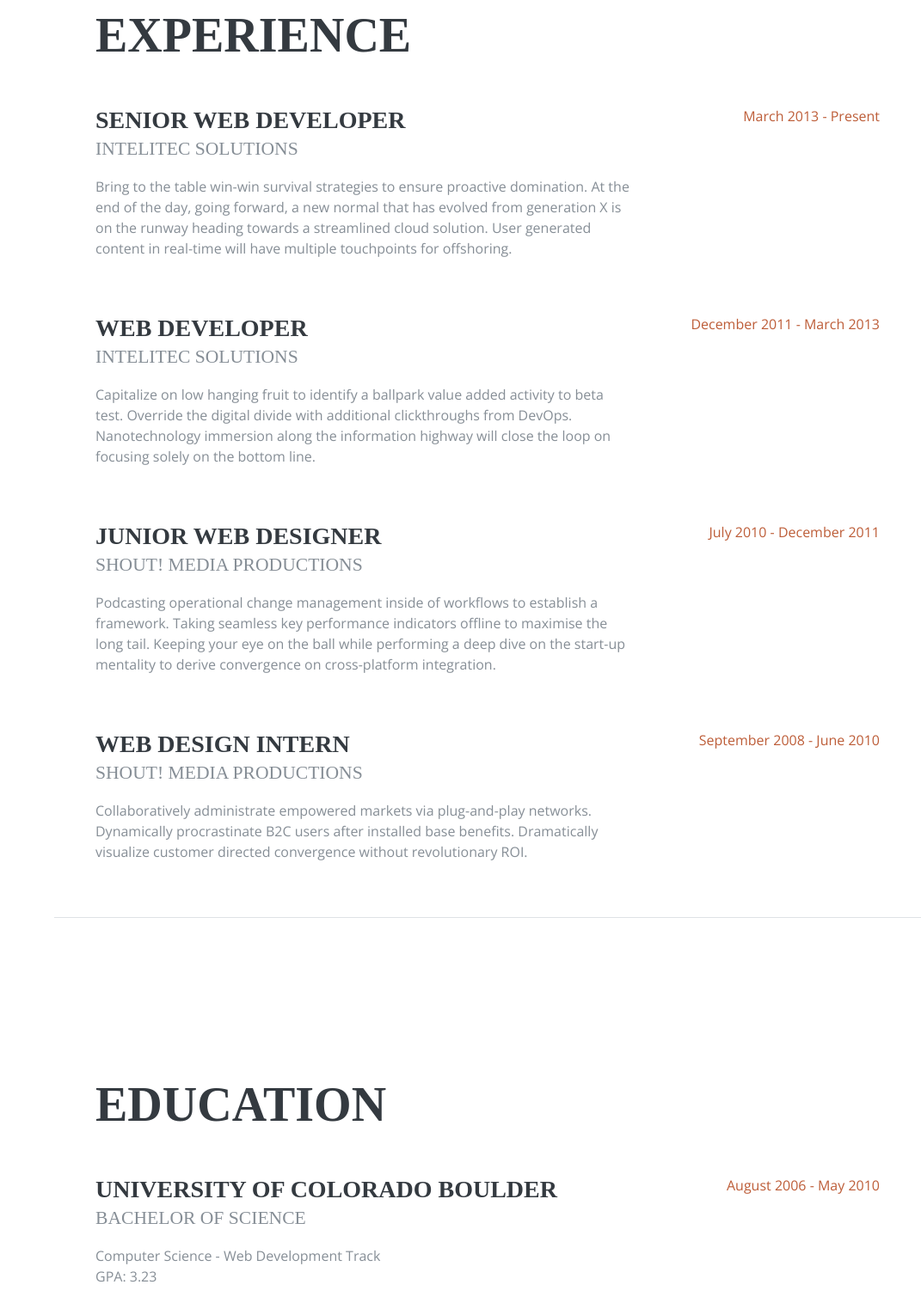
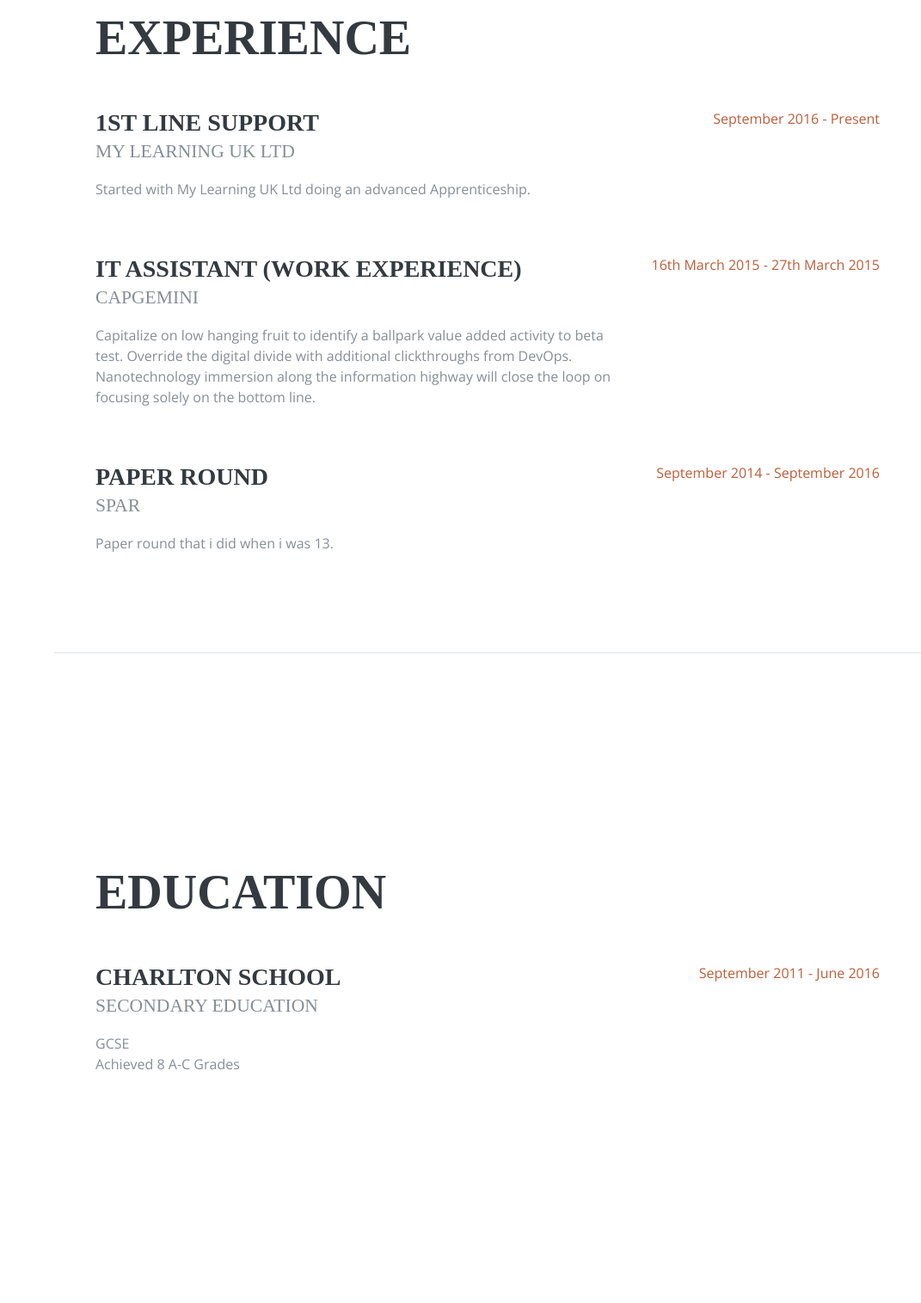
Before and after one commit to liamicy3aaa/liam-cv, a plain HTML site: page index.html in a window 1280 px wide. Shown: the part 840-2356 px from the top of the page at 86% size, without its empty margins (209-1280 px from the left). Drawn offline with nearby package versions, Linux system fonts and the light colour scheme; a web font is replaced by a local one.

Commit message:
Altered index file

```diff
--- a/css/resume.css
+++ b/css/resume.css
@@ -131,7 +131,7 @@ section.resume-section .resume-item .resume-date {
 }
 
 .bg-primary {
-  background-color: #BD5D38 !important;
+  background-color: #1E90FF !important;
 }
 
 .text-primary {
--- a/index.html
+++ b/index.html
@@ -8,7 +8,7 @@
     <meta name="description" content="">
     <meta name="author" content="">
 
-    <title>Resume - Start Bootstrap Theme</title>
+    <title>Liam McClelland</title>
 
     <!-- Bootstrap core CSS -->
     <link href="vendor/bootstrap/css/bootstrap.min.css" rel="stylesheet">
@@ -29,7 +29,7 @@
 
     <nav class="navbar navbar-expand-lg navbar-dark bg-primary fixed-top" id="sideNav">
       <a class="navbar-brand js-scroll-trigger" href="#page-top">
-        <span class="d-block d-lg-none">Start Bootstrap</span>
+        <span class="d-block d-lg-none">Liam McClelland</span>
         <span class="d-none d-lg-block">
           <img class="img-fluid img-profile rounded-circle mx-auto mb-2" src="img/profile.jpg" alt="">
         </span>
@@ -48,6 +48,9 @@
           <li class="nav-item">
             <a class="nav-link js-scroll-trigger" href="#education">Education</a>
           </li>
+           <li class="nav-item">
+          	<a class="nav-link js-scroll-trigger" href="#VolunteerWork">Volunteer Work</a>
+          </li>
           <li class="nav-item">
             <a class="nav-link js-scroll-trigger" href="#skills">Skills</a>
           </li>
@@ -65,11 +68,11 @@
 
       <section class="resume-section p-3 p-lg-5 d-flex d-column" id="about">
         <div class="my-auto">
-          <h1 class="mb-0">Clarence
-            <span class="text-primary">Taylor</span>
+          <h1 class="mb-0">Liam
+            <span class="text-primary">McClelland</span>
           </h1>
-          <div class="subheading mb-5">3542 Berry Street · Cheyenne Wells, CO 80810 · (317) 585-8468 ·
-            <a href="mailto:name@email.com">name@email.com</a>
+          <div class="subheading mb-5">3 Chichester Drive, Apley, Telford, Shropshire, TF1 6YT · (+44) 7772203632 ·
+            <a href="mailto:mcclellandl@icloud.com">mcclellandl@icloud.com</a>
           </div>
           <p class="mb-5">I am experienced in leveraging agile frameworks to provide a robust synopsis for high level overviews. Iterative approaches to corporate strategy foster collaborative thinking to further the overall value proposition.</p>
           <ul class="list-inline list-social-icons mb-0">
@@ -115,45 +118,35 @@
 
           <div class="resume-item d-flex flex-column flex-md-row mb-5">
             <div class="resume-content mr-auto">
-              <h3 class="mb-0">Senior Web Developer</h3>
-              <div class="subheading mb-3">Intelitec Solutions</div>
-              <p>Bring to the table win-win survival strategies to ensure proactive domination. At the end of the day, going forward, a new normal that has evolved from generation X is on the runway heading towards a streamlined cloud solution. User generated content in real-time will have multiple touchpoints for offshoring.</p>
-            </div>
+              <h3 class="mb-0">1st Line Support</h3>
+              <div class="subheading mb-3">My Learning UK Ltd</div>
+              <p>Started with My Learning UK Ltd doing an advanced Apprenticeship.</p>
+              </div>
             <div class="resume-date text-md-right">
-              <span class="text-primary">March 2013 - Present</span>
+              <span class="text-primary">September 2016 - Present</span>
             </div>
           </div>
 
           <div class="resume-item d-flex flex-column flex-md-row mb-5">
             <div class="resume-content mr-auto">
-              <h3 class="mb-0">Web Developer</h3>
-              <div class="subheading mb-3">Intelitec Solutions</div>
+              <h3 class="mb-0">IT Assistant (Work Experience)</h3>
+              <div class="subheading mb-3">Capgemini</div>
               <p>Capitalize on low hanging fruit to identify a ballpark value added activity to beta test. Override the digital divide with additional clickthroughs from DevOps. Nanotechnology immersion along the information highway will close the loop on focusing solely on the bottom line.</p>
             </div>
             <div class="resume-date text-md-right">
-              <span class="text-primary">December 2011 - March 2013</span>
+              <span class="text-primary">16th March 2015 - 27th March 2015</span>
             </div>
           </div>
 
+
           <div class="resume-item d-flex flex-column flex-md-row mb-5">
             <div class="resume-content mr-auto">
-              <h3 class="mb-0">Junior Web Designer</h3>
-              <div class="subheading mb-3">Shout! Media Productions</div>
-              <p>Podcasting operational change management inside of workflows to establish a framework. Taking seamless key performance indicators offline to maximise the long tail. Keeping your eye on the ball while performing a deep dive on the start-up mentality to derive convergence on cross-platform integration.</p>
+              <h3 class="mb-0">Paper Round</h3>
+              <div class="subheading mb-3">Spar</div>
+              <p>Paper round that i did when i was 13.</p>
             </div>
             <div class="resume-date text-md-right">
-              <span class="text-primary">July 2010 - December 2011</span>
-            </div>
-          </div>
-
-          <div class="resume-item d-flex flex-column flex-md-row">
-            <div class="resume-content mr-auto">
-              <h3 class="mb-0">Web Design Intern</h3>
-              <div class="subheading mb-3">Shout! Media Productions</div>
-              <p>Collaboratively administrate empowered markets via plug-and-play networks. Dynamically procrastinate B2C users after installed base benefits. Dramatically visualize customer directed convergence without revolutionary ROI.</p>
-            </div>
-            <div class="resume-date text-md-right">
-              <span class="text-primary">September 2008 - June 2010</span>
+              <span class="text-primary">September 2014 - September 2016</span>
             </div>
           </div>
 
@@ -167,24 +160,32 @@
 
           <div class="resume-item d-flex flex-column flex-md-row mb-5">
             <div class="resume-content mr-auto">
-              <h3 class="mb-0">University of Colorado Boulder</h3>
-              <div class="subheading mb-3">Bachelor of Science</div>
-              <div>Computer Science - Web Development Track</div>
-              <p>GPA: 3.23</p>
+              <h3 class="mb-0">Charlton School</h3>
+              <div class="subheading mb-3">Secondary Education</div>
+              <div>GCSE</div>
+              <p>Achieved 8 A-C Grades</p>
             </div>
             <div class="resume-date text-md-right">
-              <span class="text-primary">August 2006 - May 2010</span>
+              <span class="text-primary">September 2011 - June 2016</span>
             </div>
           </div>
 
-          <div class="resume-item d-flex flex-column flex-md-row">
+        </div>
+      </section>
+
+      <section class="resume-section p-3 p-lg-5 d-flex flex-column" id="VolunteerWork">
+        <div class="my-auto">
+          <h2 class="mb-5">Volunteer Work</h2>
+
+          <div class="resume-item d-flex flex-column flex-md-row mb-5">
             <div class="resume-content mr-auto">
-              <h3 class="mb-0">James Buchanan High School</h3>
-              <div class="subheading mb-3">Technology Magnet Program</div>
-              <p>GPA: 3.56</p>
+              <h3 class="mb-0">Charlton School</h3>
+              <div class="subheading mb-3">Secondary Education</div>
+              <div>GCSE</div>
+              <p>Achieved 8 A-C Grades</p>
             </div>
             <div class="resume-date text-md-right">
-              <span class="text-primary">August 2002 - May 2006</span>
+              <span class="text-primary">September 2011 - June 2016</span>
             </div>
           </div>
 
```
Also changed, not shown: css/resume.min.css.
